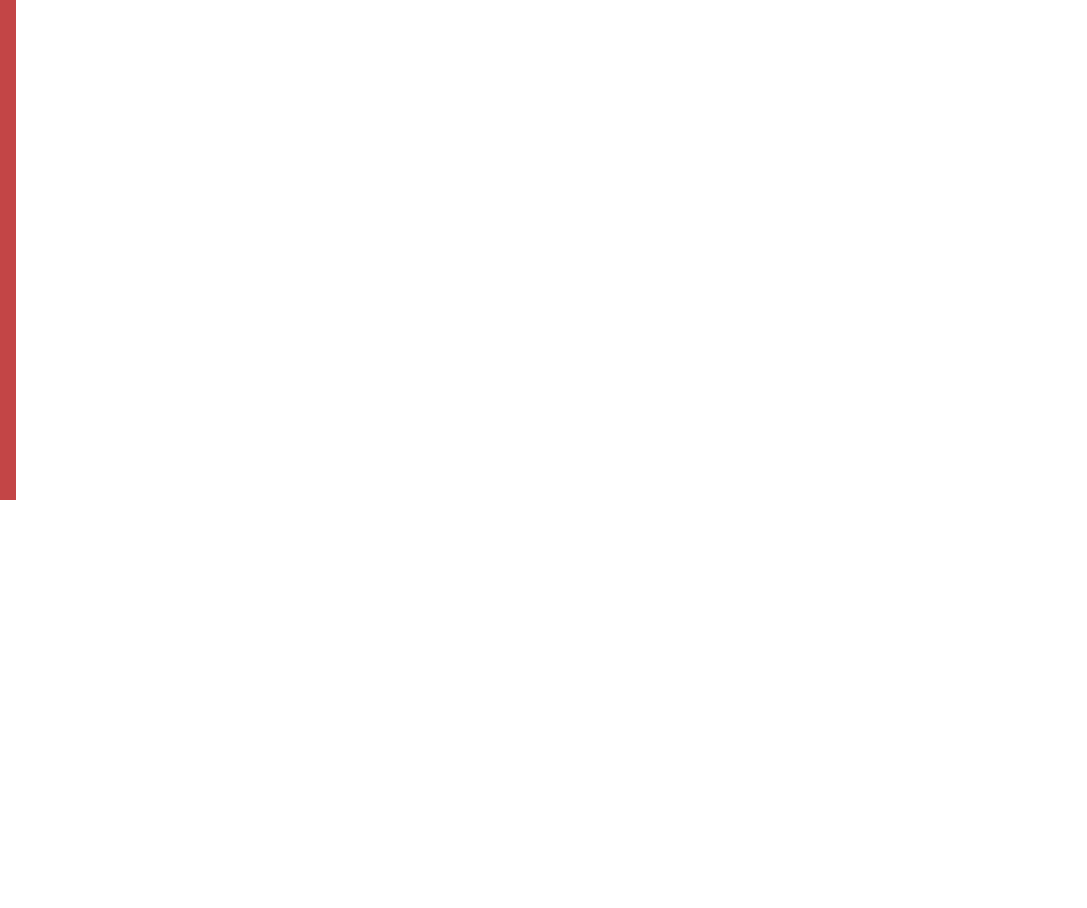
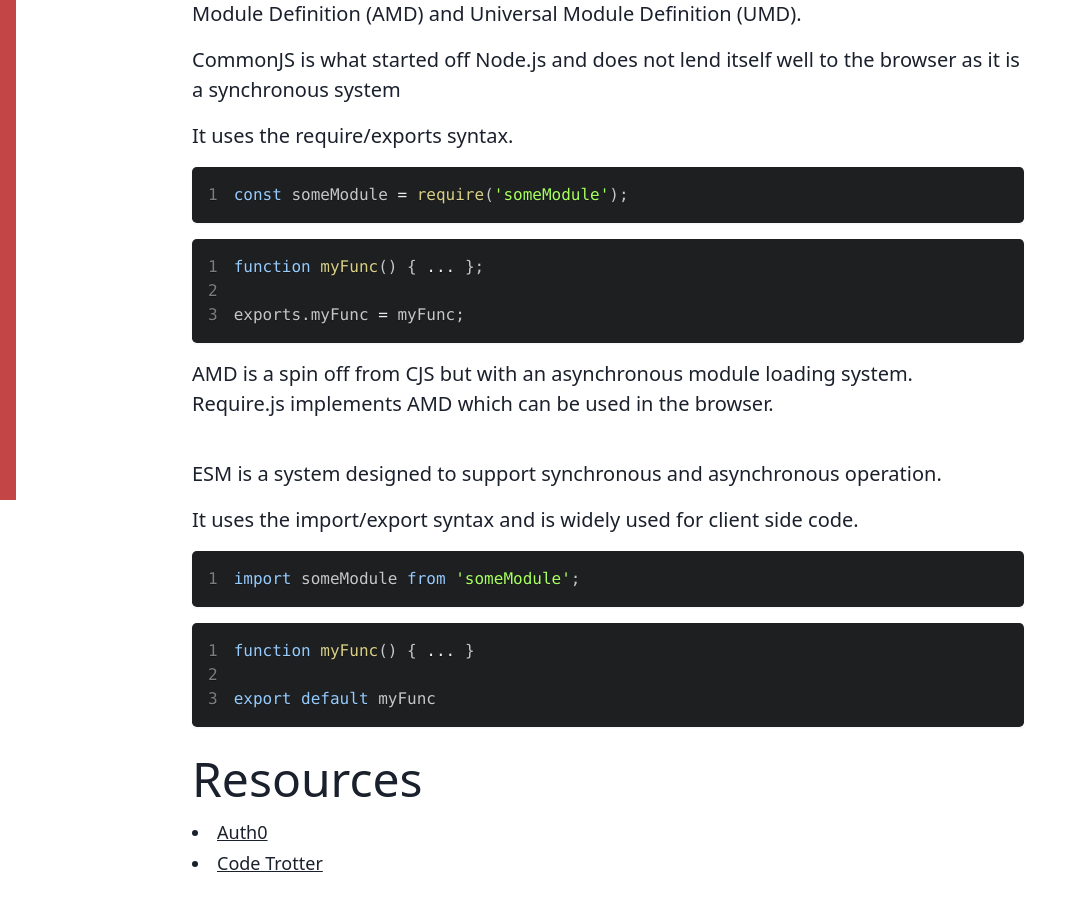
Before and after one commit to searleb/billsearle.me, a Next.js app: page /learning/js-module-systems in a window 1280 px wide. Before the commit this address had no page. Shown: the part 300-1208 px from the top of the page, without its empty margins (0-1087 px from the left). Before the commit the page ends 800 px from the top, so only its background shows below. Built offline with nearby package versions, Linux system fonts and the light colour scheme.

Commit message:
Module systems

```diff
--- a/src/pages/learning/js-hoisting/index.js
+++ b/src/pages/learning/js-hoisting/index.js
@@ -1,17 +1,6 @@
-import PropTypes from 'prop-types';
 import Layout from 'components/Layout';
 import Code from 'components/Code';
 import Link from 'components/Link';
-
-const Quote = ({ children }) => (
-  <blockquote className="block pl-2 my-4 italic border-l-2">
-    {children}
-  </blockquote>
-);
-
-Quote.propTypes = {
-  children: PropTypes.node.isRequired,
-};
 
 const Hoisting = () => (
   <Layout>
--- /dev/null
+++ b/src/pages/learning/js-module-systems/index.js
@@ -0,0 +1,69 @@
+import Code from 'components/Code';
+import Layout from 'components/Layout';
+import Link from 'components/Link';
+
+const ModulesSystems = () => (
+  <Layout>
+    <h1>JS Module Systems</h1>
+    <p>
+      Systems to be aware of include CommonJS (CJS), ES2015 Modules (ESM),
+      Asynchronous Module Definition (AMD)
+      and Universal Module Definition (UMD).
+    </p>
+    <p>
+      CommonJS is what started off Node.js and does not lend
+      itself well to the browser as it is a synchronous system
+    </p>
+    <p>It uses the require/exports syntax.</p>
+    <Code>
+      const someModule = require('someModule');
+    </Code>
+    <Code>{
+`function myFunc() { ... };
+
+exports.myFunc = myFunc;`
+    }
+    </Code>
+
+    <p>
+      AMD is a spin off from CJS but with an asynchronous module loading system.
+      <br />
+      Require.js implements AMD which can be used in the browser.
+    </p>
+    <br />
+    <p>
+      ESM is a system designed to support synchronous and asynchronous operation.
+    </p>
+    <p>It uses the import/export syntax and is widely used for client side code.</p>
+    <Code>
+      import someModule from 'someModule';
+    </Code>
+    <Code>{
+      `function myFunc() { ... }
+
+export default myFunc`
+    }
+    </Code>
+
+
+    <h2>Resources</h2>
+    <ul className="list-disc list-inside">
+      <li>
+        <Link
+          href="https://auth0.com/blog/javascript-module-systems-showdown/"
+          text="Auth0"
+          underline
+        />
+      </li>
+      <li>
+        <Link
+          href="https://code-trotter.com/web/understand-the-different-javascript-modules-formats/"
+          text="Code Trotter"
+          underline
+        />
+      </li>
+    </ul>
+  </Layout>
+);
+
+export default ModulesSystems;
```
